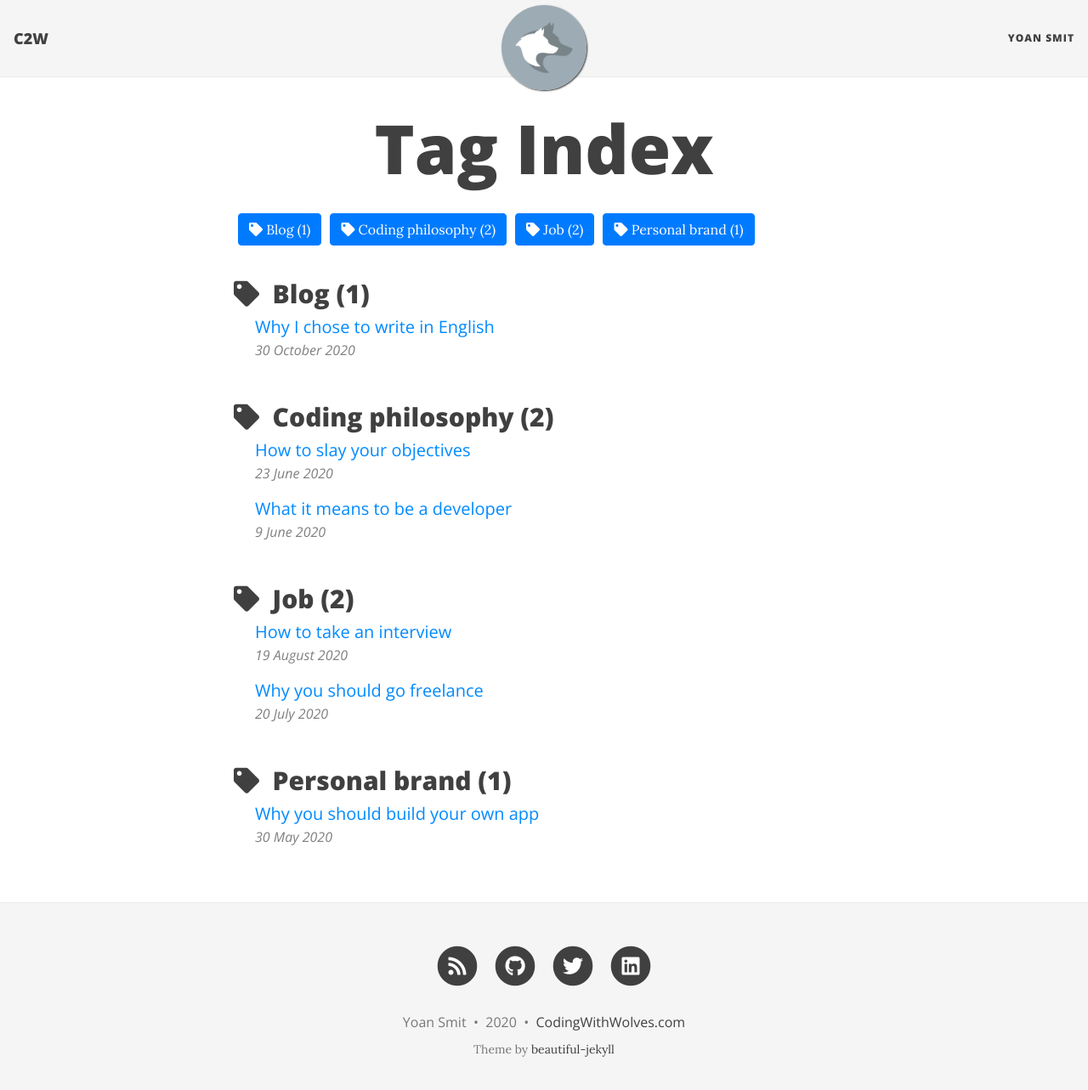
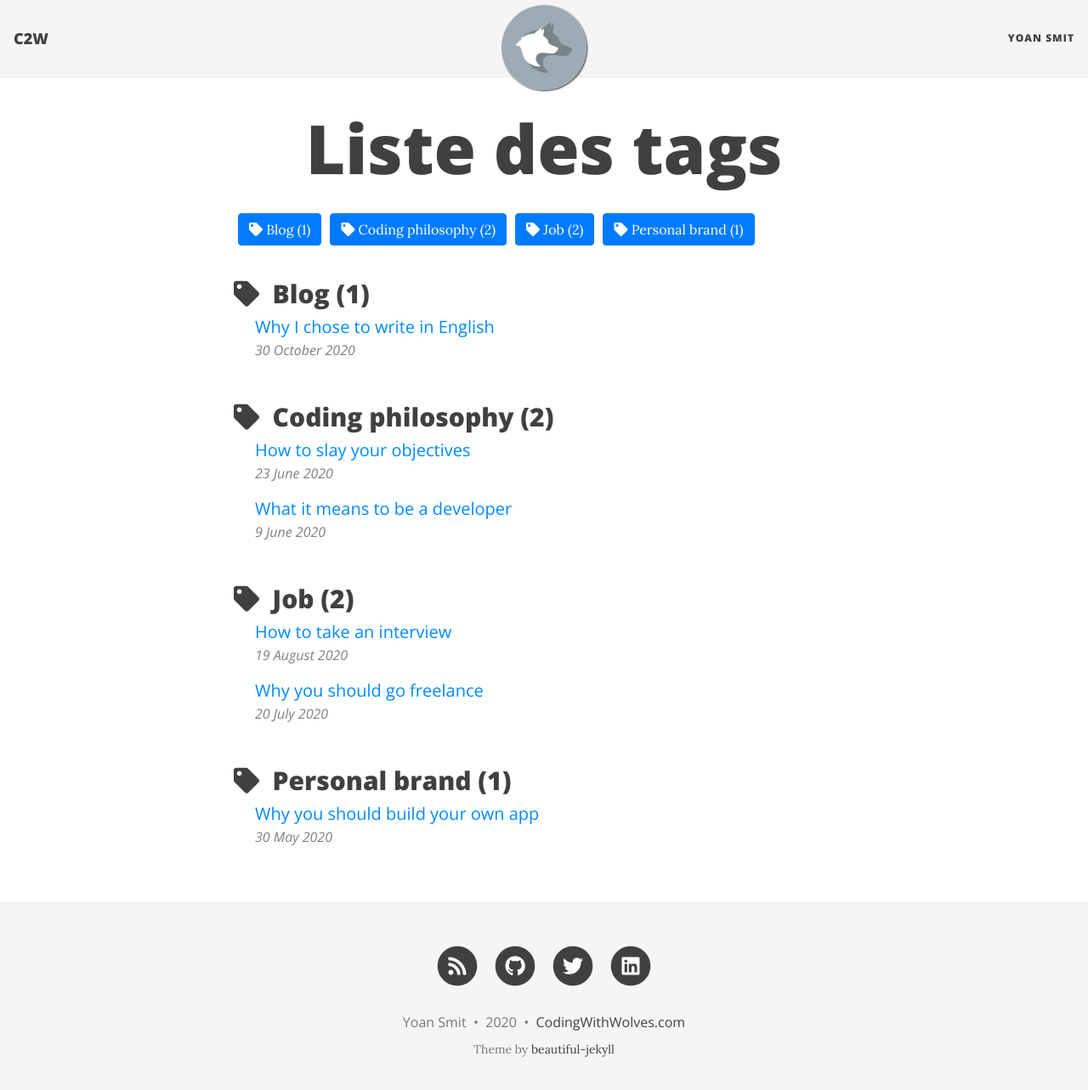
Before and after one commit to Naxyoh/naxyoh.github.io, a Jekyll site: the page built from tags.html, in a window 1280 px wide and 1296 px high. Shown: the top 1283 px of the window at 85% size. Built offline with Jekyll 4.4.1, drawn with Linux system fonts in a browser that asks for light colours; nearby versions of some CDN libraries.

Commit message:
Update tag page title

```diff
--- a/tags.html
+++ b/tags.html
@@ -1,6 +1,6 @@
 ---
 layout: page
-title: 'Tag Index'
+title: 'Liste des tags'
 ---
 
 {% assign date_format = site.date_format | default: "%B %-d, %Y" %}
```
